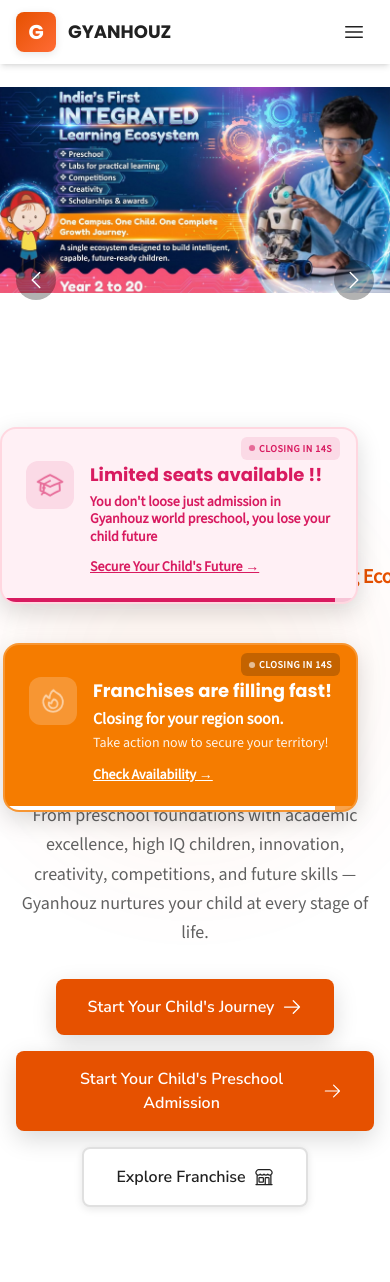
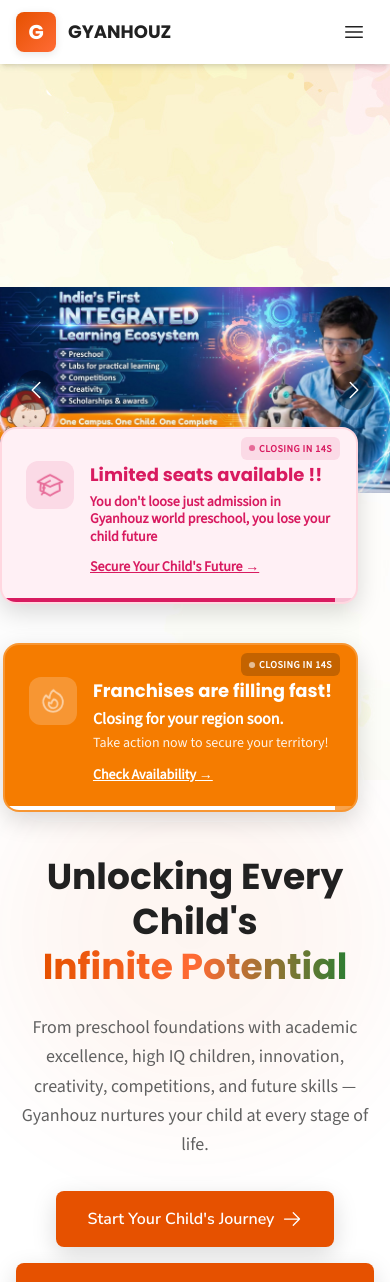
Before and after one commit to mrunal-asmi/gyanhouz_learning_hub_new, a Next.js app: page /homepage in a window 390 px wide. Shown: the top 1282 px of the page. Built offline with nearby package versions, Linux system fonts and the light colour scheme.

Commit message:
banner changes

```diff
--- a/src/app/homepage/components/HeroSection.tsx
+++ b/src/app/homepage/components/HeroSection.tsx
@@ -66,7 +66,8 @@
   };
 
   return (
-    <section className="relative pt-16 pb-16 lg:pb-24 overflow-hidden ">
+   <section className="relative -mt-[40px] pb-16 lg:mt-16 lg:pb-24 overflow-hidden">
+
       <div className="absolute inset-0 z-0">
 
       </div>
@@ -77,16 +78,17 @@
 
       <div className="container mx-auto px-4 relative z-10">
         <div className="text-center mb-12 lg:mb-16">
-          <div className="inline-flex items-center space-x-3 bg-white/20 backdrop-blur-sm px-4 md:px-8 py-3 md:py-4 rounded-full mb-8 max-w-full border border-white/30">
+        <div className="inline-flex items-center space-x-3 bg-white/20 backdrop-blur-sm px-4 md:px-8 py-3 md:py-4 rounded-full mb-8 max-w-full border border-white/30 -ml-[20px]">
   <Icon
     name="SparklesIcon"
     size={40}
     className="text-primary flex-shrink-0 scale-50 md:scale-100"
   />
-            <span className="text-xl md:text-4xl lg:text-5xl font-bold text-primary font-lucida whitespace-nowrap">
+  <span className="text-xl md:text-4xl lg:text-5xl font-bold text-primary font-lucida whitespace-normal md:whitespace-nowrap">
     India's FIRST Integrated Learning Ecosystem
   </span>
 </div>
+
 
           <h1 className="text-4xl md:text-5xl lg:text-6xl font-bold text-foreground mb-6 font-poppins leading-tight">
             Unlocking Every Child's
--- a/src/app/homepage/components/TopBanner.tsx
+++ b/src/app/homepage/components/TopBanner.tsx
@@ -49,19 +49,23 @@
   if (!isHydrated) return null;
 
   return (
-    <section className="pt-20 lg:pt-24 bg-background">
+    <section className="pt-16 lg:pt-20 bg-background "  style={{
+          backgroundImage: "url('/assets/images/bgome2.jpg')",
+
+          backgroundPosition: 'top',
+        }}>
       <div className="w-full">
-        <div className="relative w-full min-h-[400px] overflow-hidden">
+        <div className="relative w-full h-[calc(100vh-64px)] lg:h-[calc(100vh-80px)] overflow-hidden mt-[-64px] lg:mt-[-0px] ">
           <div
-            className="flex transition-transform duration-700 ease-in-out"
+            className="flex transition-transform duration-700 ease-in-out h-full"
             style={{ transform: `translateX(-${currentIndex * 100}%)` }}
           >
             {banners.map((banner) => (
-              <div key={banner.id} className="min-w-full w-full relative flex justify-center items-center">
+              <div key={banner.id} className="min-w-full h-full w-full relative flex justify-center items-center">
                 <AppImage
                   src={banner.image}
                   alt={banner.alt}
-                  className="w-full h-auto object-contain object-center"
+                  className="w-full h-full object-contain object-center"
                 />
               </div>
             ))}
@@ -89,6 +93,7 @@
               <button
                 key={index}
                 onClick={() => handleDotClick(index)}
+
                 className={`w-3 h-3 rounded-full transition-all ${
                   currentIndex === index ? 'bg-white w-8' : 'bg-white/50 hover:bg-white/80'
                 }`}
```
Lines whose indentation alone changed are shown as unchanged.
